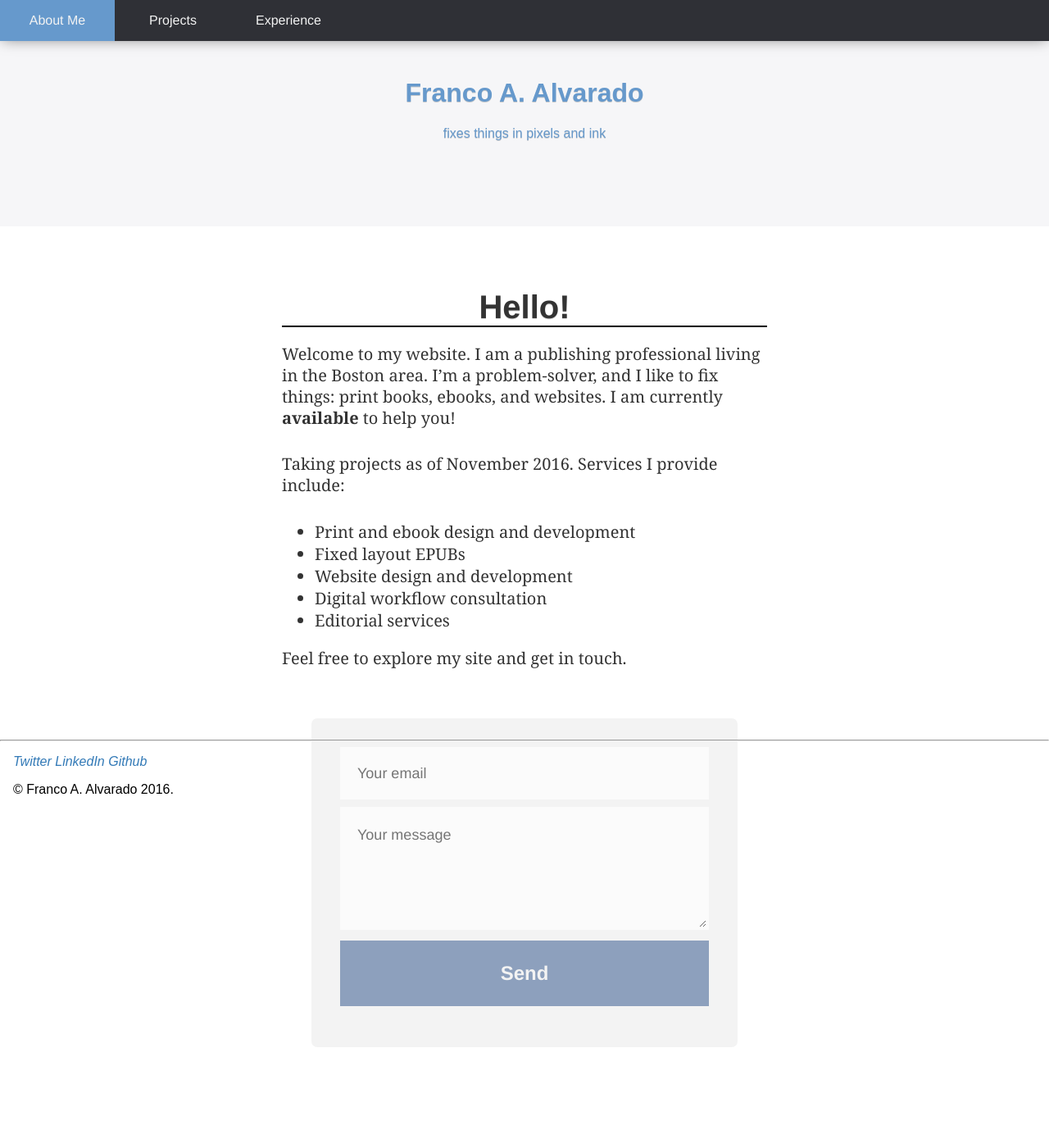
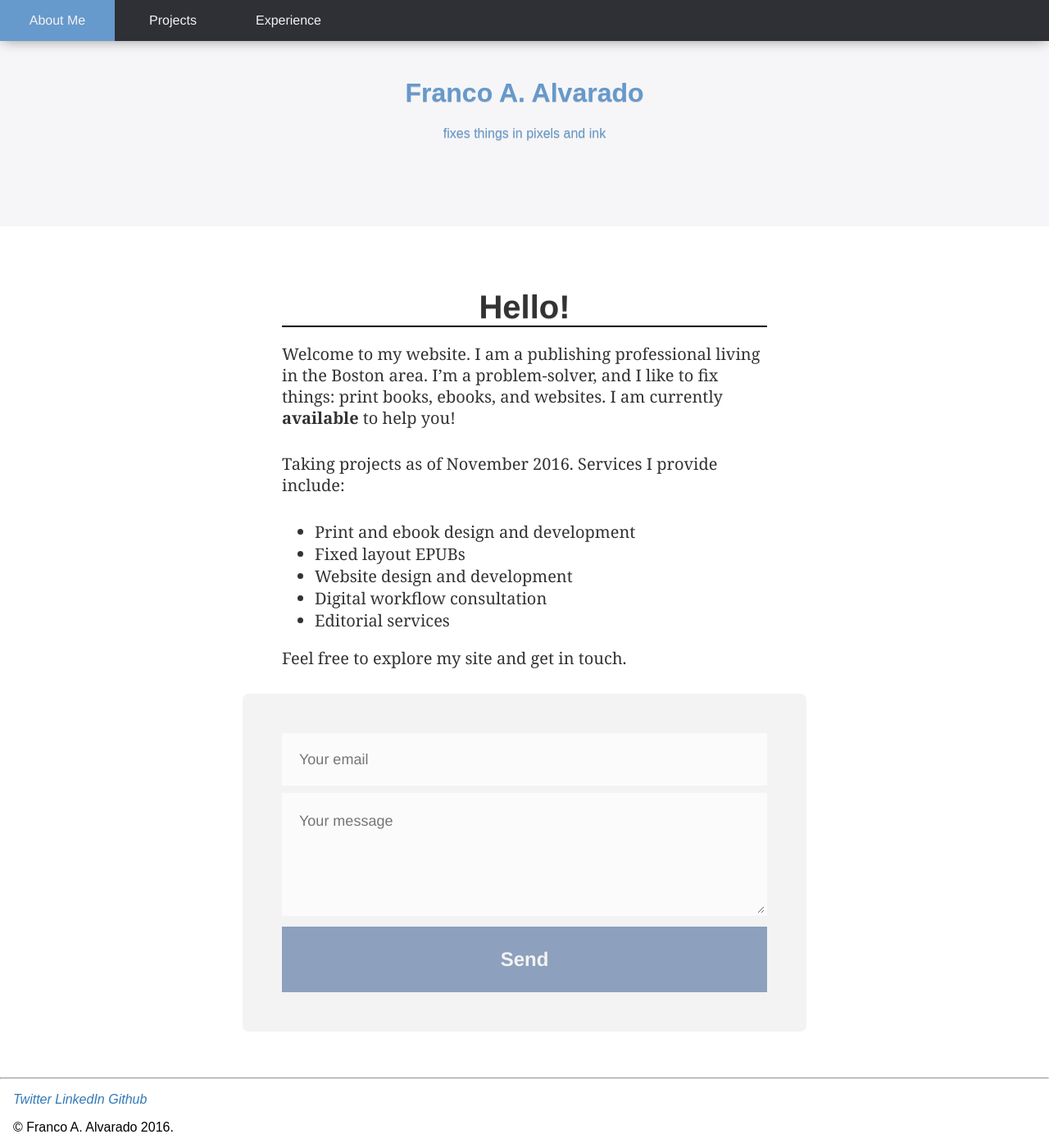
Before and after one commit to francopub/francopub.github.io, a Jekyll site: the page built from index.html, in a window 1280 px wide and 1400 px high, scrolled down 14 px. Shown: the whole window at 82% size. Built offline with Jekyll 4.4.1, drawn with Linux system fonts in a browser that asks for light colours; before the commit the page ends 1291 px from its top, so only the background shows below that.

Commit message:
form css
form css

```diff
--- a/_sass/_forms.scss
+++ b/_sass/_forms.scss
@@ -1,20 +1,12 @@
 div#form-container {
-    width:100%;
-    float:left;
-    padding-top:0px;
-    background-color:$offwhite;
-    padding-left:35px;
-    padding-right:35px;
-    padding-top:35px;
-    padding-bottom:50px;
-    width: 450px;
-    float: left;
-    left: 50%;
-    position: absolute;
-    margin-top:30px;
-    margin-left: -260px;
+        padding-top: 0px;
+    background-color: $offwhite;
+    padding: 3em;
+    width: 50%;
     -moz-border-radius: 7px;
     -webkit-border-radius: 7px;
+    margin: 0 auto;
+
 
 
 input, textarea {
```
Also changed, not shown: 2 other files.
